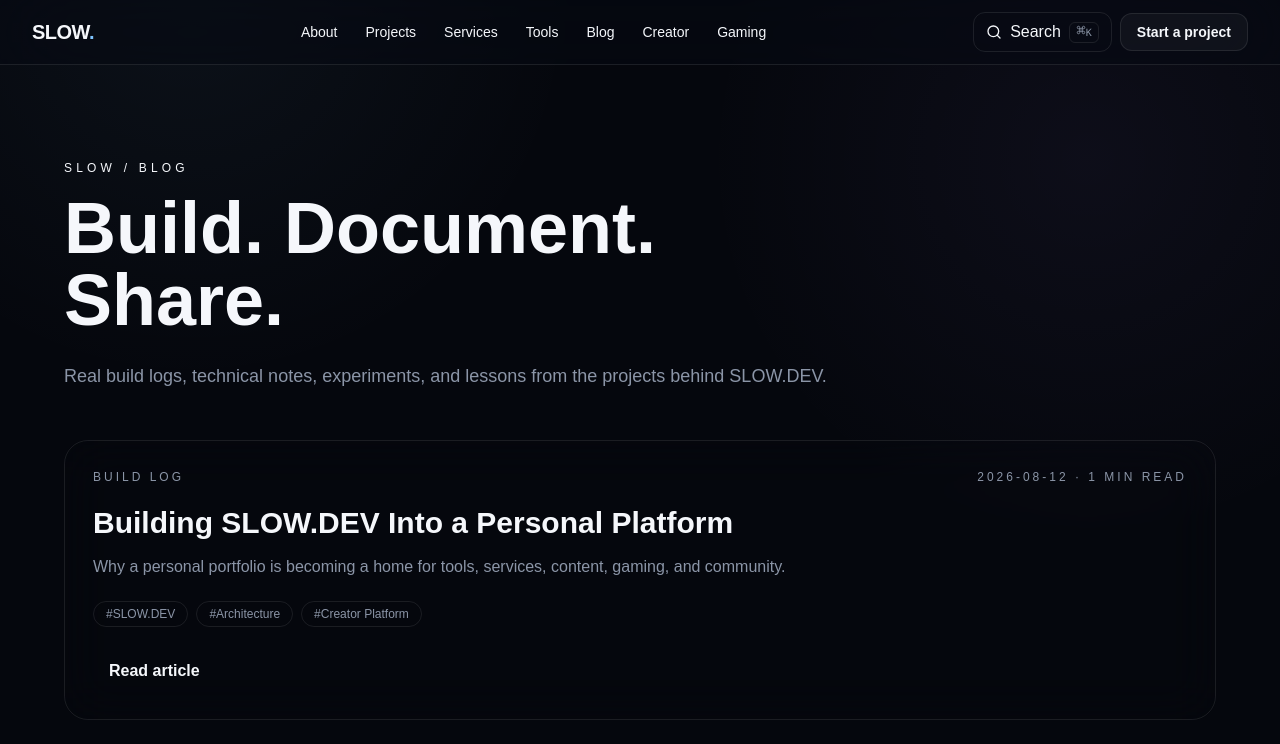
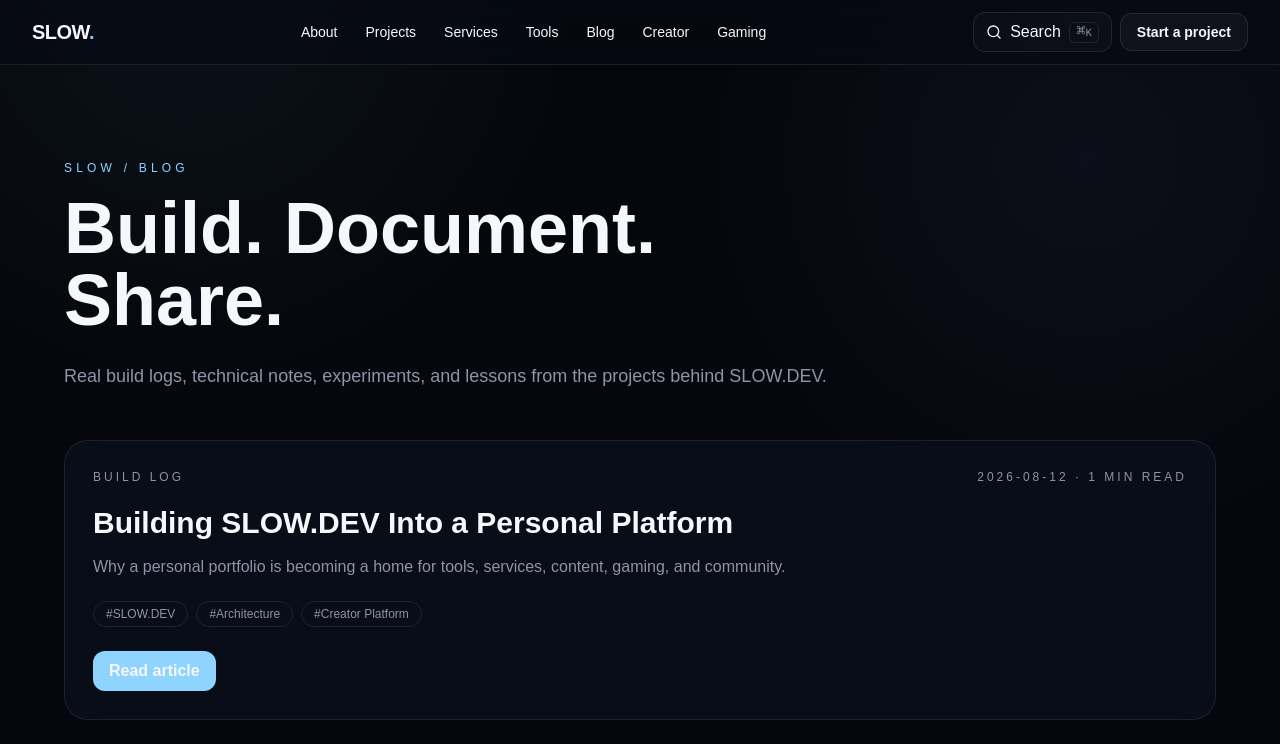
Before and after one commit to SLOW429/personal-site, a Next.js app: page /blog in a window 1280 px wide. Shown: the top 744 px of the page. Built offline with nearby package versions, Linux system fonts and the light colour scheme.

Commit message:
refactor: centralize design tokens and preserve inner-page compatibility

```diff
--- a/app/globals.css
+++ b/app/globals.css
@@ -13,7 +13,24 @@
   --accent-soft: rgba(143, 211, 255, 0.12);
   --violet: #ad8cff;
   --font-sans: Arial, Helvetica, sans-serif;
+  --font-display: Arial, Helvetica, sans-serif;
   --font-mono: "SFMono-Regular", Consolas, "Liberation Mono", monospace;
+
+  /* Compatibility tokens for the existing inner pages while they migrate to the new system. */
+  --gold: var(--accent);
+  --gold-light: var(--accent-strong);
+  --gold-deep: #2a4b68;
+  --ember: var(--violet);
+  --surface: #0a0f1a;
+  --card-bg: rgba(255, 255, 255, 0.035);
+  --card-bg-soft: rgba(255, 255, 255, 0.025);
+  --card-bg-hover: rgba(255, 255, 255, 0.06);
+  --card-border: var(--line);
+  --card-border-strong: var(--line-strong);
+  --panel-bg: rgba(10, 15, 26, 0.72);
+  --panel-bg-strong: rgba(10, 15, 26, 0.86);
+  --panel-bg-heavy: rgba(5, 7, 13, 0.96);
+  --ring-offset: var(--background);
 }
 
 @theme inline {
@@ -26,6 +43,7 @@
   --color-accent-strong: var(--accent-strong);
   --color-violet: var(--violet);
   --font-sans: var(--font-sans);
+  --font-display: var(--font-display);
   --font-mono: var(--font-mono);
 }
 
```
